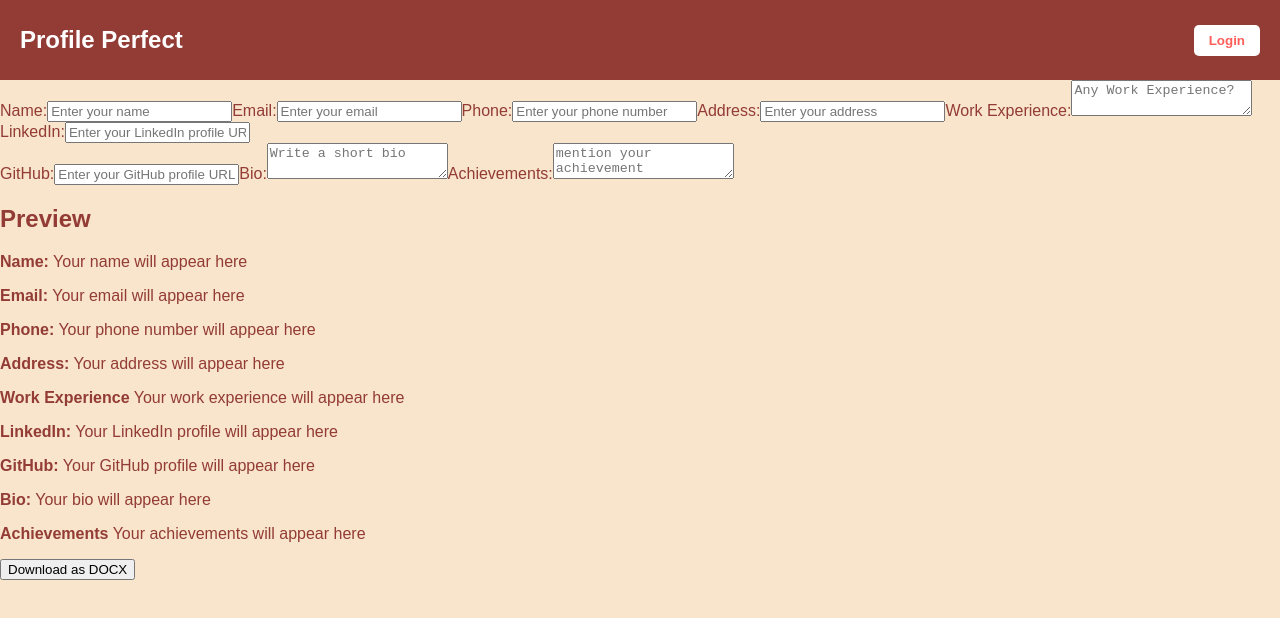
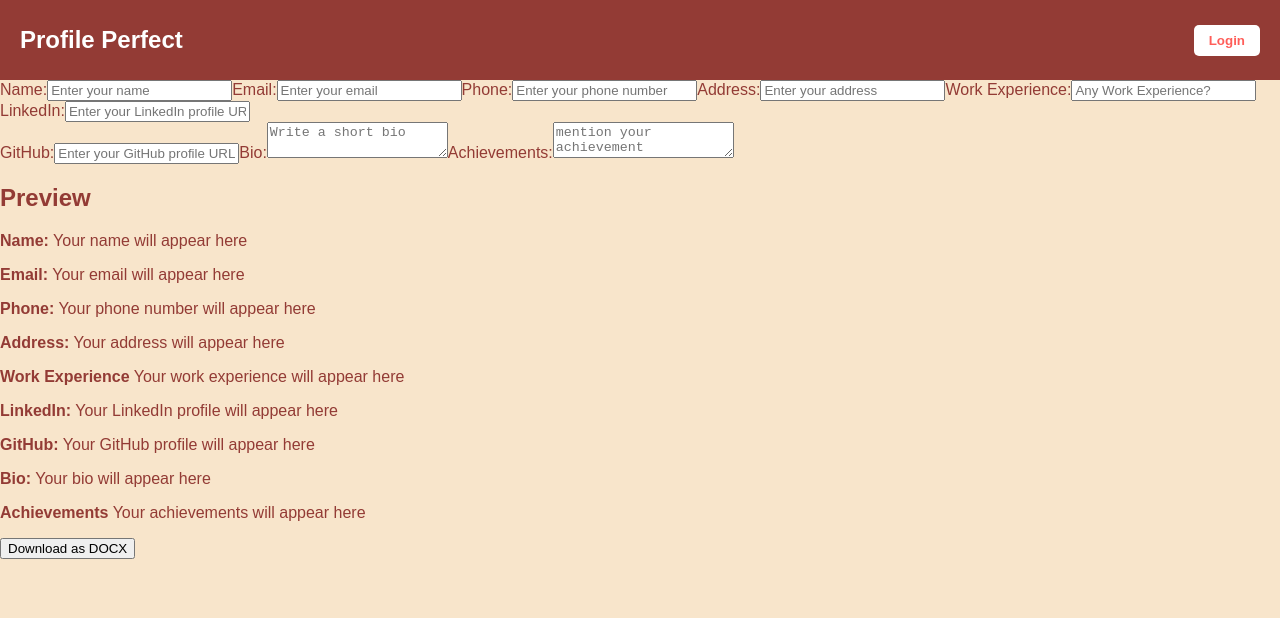
Before and after one commit to Shivanieltore/resumes, a React (Create React App) app in the folder client/: page /personal-info in a window 1280 px wide. Shown: the top 618 px of the page. Built offline with nearby package versions, Linux system fonts and the light colour scheme.

Commit message:
Initial commit

```diff
--- a/client/src/components/Templates.js
+++ b/client/src/components/Templates.js
@@ -93,13 +93,13 @@ return (
       </label>
       <label>
         Work Experience:
-        <textarea
+        <input
           type="text"
           name="experience"
           value={formData.experience}
           onChange={handleChange}
           placeholder="Any Work Experience?"
-        ></textarea>
+        />
       </label>
       <label>
         LinkedIn:
```
